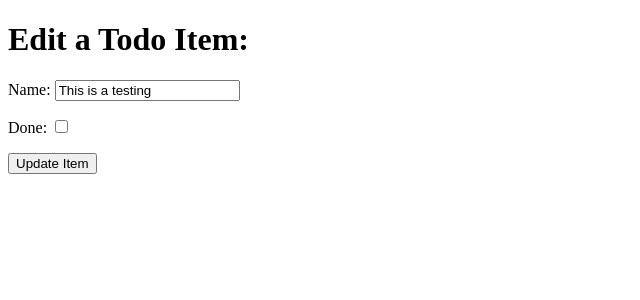
After one commit to pakkONE/hello-django-todo, a Django app: page /edit/6 in a window 1280 px wide. The commit adds this page. Shown: the top 300 px of the page, without its empty margins (0-640 px from the left). Run offline with Django 3.2, Linux system fonts and the light colour scheme; data comes from the database, SQL or seed files in the repository; both versions use the stored data as it was after the commit.

Commit message:
Add functionality to edit items

```diff
--- a/django_todo/urls.py
+++ b/django_todo/urls.py
@@ -15,10 +15,11 @@ Including another URLconf
 """
 from django.contrib import admin
 from django.urls import path
-from todo.views import get_todo_list, add_item
+from todo.views import get_todo_list, add_item, edit_item
 
 urlpatterns = [
     path('admin/', admin.site.urls),
     path('', get_todo_list, name='get_todo_list'),
     path('add/', add_item, name='add'),
+    path('edit/<item_id>', edit_item, name='edit')
 ]
--- /dev/null
+++ b/todo/templates/todo/edit_item.html
@@ -0,0 +1,24 @@
+<!DOCTYPE html>
+<html lang="en">
+
+<head>
+    <meta charset="UTF-8">
+    <meta http-equiv="X-UA-Compatible" content="IE=edge">
+    <meta name="viewport" content="width=device-width, initial-scale=1.0">
+    <title>Todo App</title>
+</head>
+
+<body>
+    <h1>Edit a Todo Item:</h1>
+    <form method="POST">
+        {% csrf_token %}
+        {{ form.as_p }}
+        <div>
+            <p>
+                <button type="submit">Update Item</button>
+            </p>
+        </div>
+    </form>
+</body>
+
+</html>
--- a/todo/templates/todo/todo_list.html
+++ b/todo/templates/todo/todo_list.html
@@ -18,6 +18,11 @@
             {% else %}
             <td>{{ item.name }}</td>
             {% endif %}
+            <td>
+                <a href="/edit/{{ item.id }}">
+                    <button>Edit</button>
+                </a>
+            </td>
         </tr>
         {% empty %}
         <tr>
--- a/todo/views.py
+++ b/todo/views.py
@@ -1,4 +1,4 @@
-from django.shortcuts import render, redirect
+from django.shortcuts import render, redirect, get_object_or_404
 from .models import Item
 from .forms import ItemForm
 
@@ -23,3 +23,17 @@ def add_item(request):
         'form': form
     }
     return render(request, 'todo/add_item.html', context)
+
+
+def edit_item(request, item_id):
+    item = get_object_or_404(Item, id=item_id)
+    if request.method == 'POST':
+        form = ItemForm(request.POST, instance=item)
+        if form.is_valid():
+            form.save()
+            return redirect('get_todo_list')
+    form = ItemForm(instance=item)
+    context = {
+        'form': form
+    }
+    return render(request, 'todo/edit_item.html', context)
```
Also changed, not shown: db.sqlite3.
